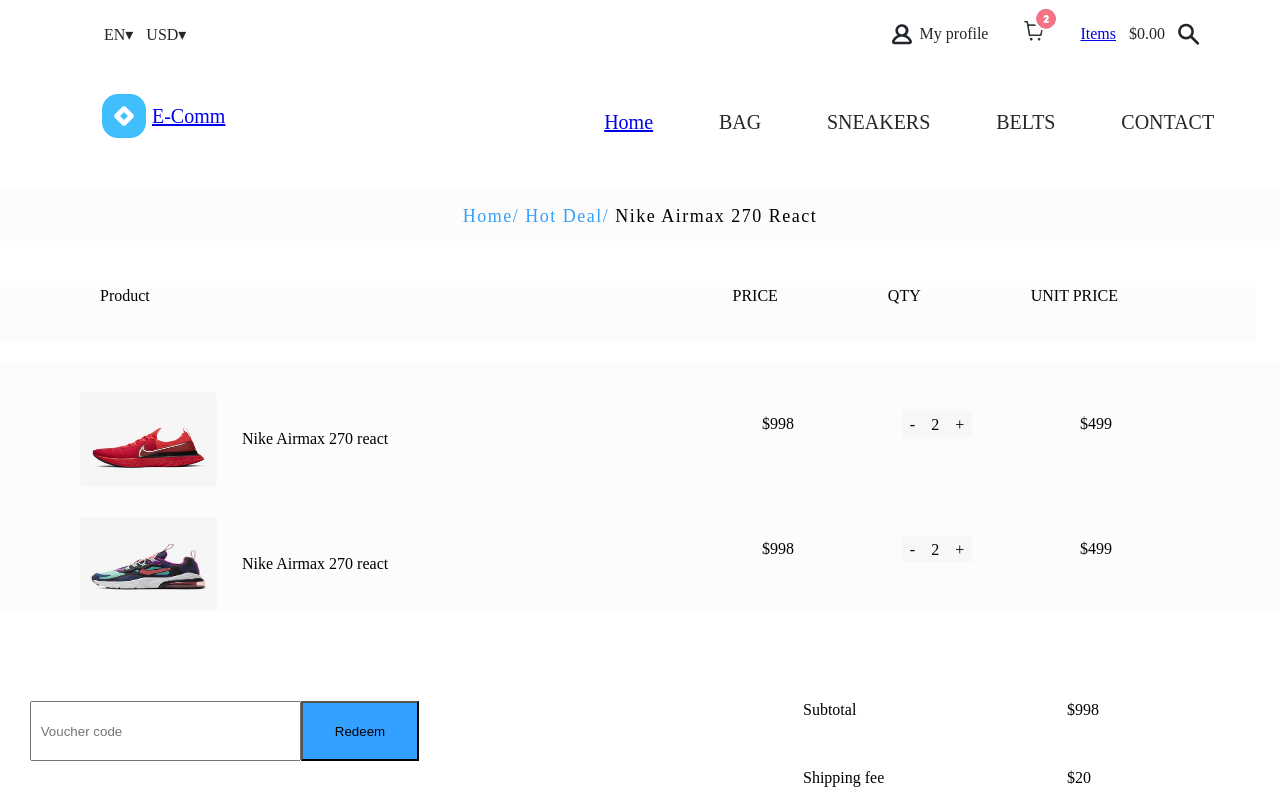
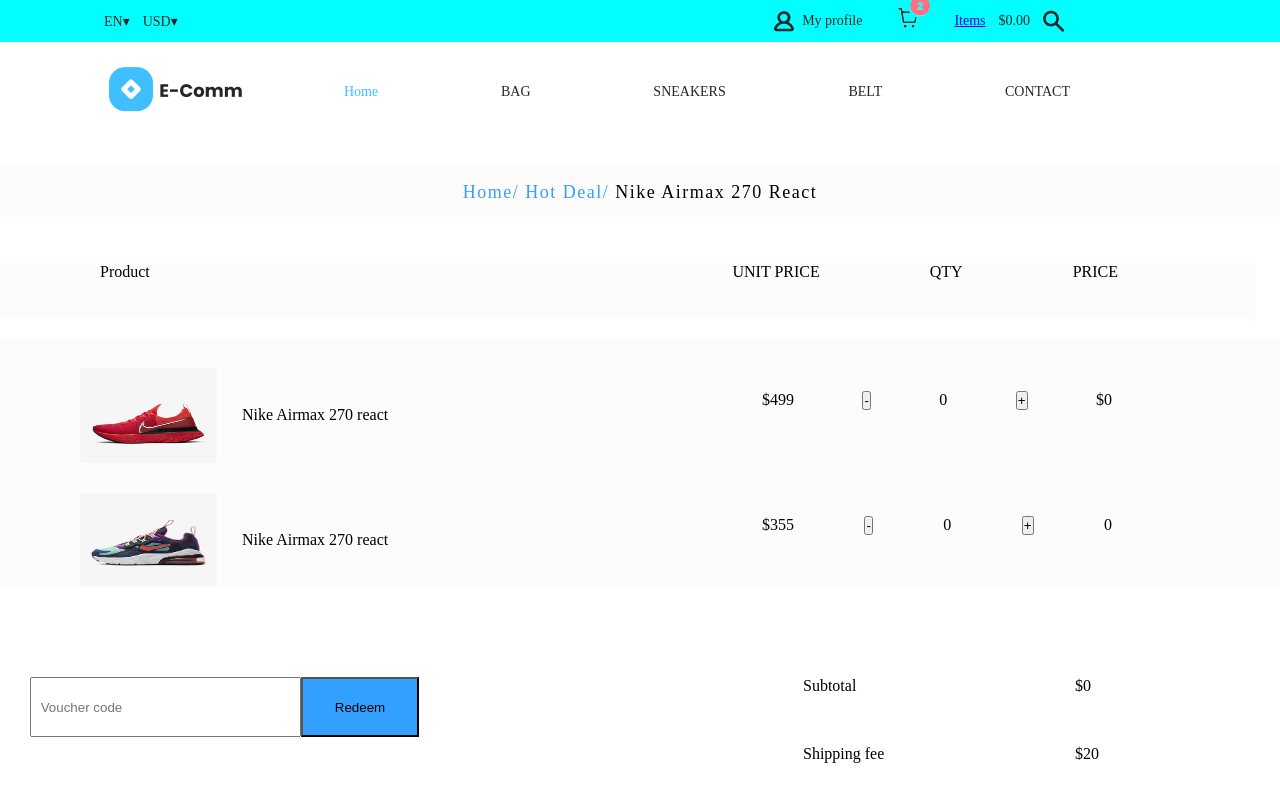
Before and after one commit to teecrown/E-Comm, a React (Vite) app: page /Cart in a window 1280 px wide. Shown: the top 800 px of the page. Built offline with nearby package versions, Linux system fonts and the light colour scheme.

Commit message:
hover state added to navbar logo.png

```diff
--- a/src/Components/Header/Header.css
+++ b/src/Components/Header/Header.css
@@ -1,10 +1,19 @@
-.headflex{
+.mom{
   width: 100%;
+  padding: 0px;
+  margin: 0px;
+  box-sizing: border-box;
+}
+.headerflex{
+
   height: 42px;
-  padding-top: 26px;
+  /* margin-top: 26px; */
+
   display: flex;
   justify-content: space-between;
   padding-left: 104px;
+  padding-right: 135px;
+  background-color: aqua;
   color:#262626;
   font-family: Proxima Nova;
 
--- a/src/Components/Header/Header.jsx
+++ b/src/Components/Header/Header.jsx
@@ -1,15 +1,15 @@
 import React from "react";
 import "./Header.css";
 import { Link } from "react-router";
-import Home from "../../Pages/Home/Home";
-import Product from "../../Pages/Productpage/Product";
+// import Home from "../../Pages/Home/Home";
+// import Product from "../../Pages/Productpage/Product";
 import Profile from '../../assets/profile.png'
 import Cart from '../../assets/Cart2.png'
 import SearchIcon from '../../assets/search-icon.png'
 const Header = () => {
   return (
-    <div className="whole">
-      <div className="headflex">
+    <div className="mom">
+      <div className="headerflex">
         <div className="leftflex">
           <p>EN▾</p>
           <p> USD▾</p>
--- a/src/Components/Navbar/Navbar.css
+++ b/src/Components/Navbar/Navbar.css
@@ -1,46 +1,98 @@
 .mom {
   margin: 0;
   padding: 0;
+  width: 100%;
   box-sizing: border-box;
   font-family: Poppins;
-  font-weight: 300px;
+  font-weight: 300;
   font-size: 20px;
   color: #262626;
 }
 
 .Navflex {
-  padding-top: 26px;
+  /* margin-top: 26px; */
   display: flex;
   justify-content: space-between;
   gap: 311px;
-
+  align-content: center;
+  padding-left: 104px;
+  padding-right: 135px;
+}
+.logo{
+  margin-top: 25px;
+  align-items: center;
 }
 
-.logoflex {
-  width: 134px;
-  height: 44px;
-  margin-left: 100px;
-  margin-top: 26px;
-  display: flex;
-  justify-content: center;
-  align-items: center;
-  gap: 6px;
-}
 .li {
   width: 780.49px;
   height: 36px;
-  margin-top: 36px;
+  margin-top: 30px;
+  cursor: pointer;
   display: flex;
-  justify-content: space-evenly;
+  justify-content: space-between;
   align-items: center;
   list-style: none;
+  text-decoration: none;
+}
+.noUnderline {
+  text-decoration: none;
+  color: #262626
+}
+.noUnderline:hover {
+  color: #40bfff;
+  text-decoration: underline;
 }
 
-li span {
+#active {
   color: #40bfff;
+}
+#active:hover {
+  color: #5a717c;
+}
+
+@media screen and (min-width: 1024px) {
+  .mom {
+    font-size: 18px;
+    font-weight: 200;
+  }
+  .Navflex {
+    gap: 200px;
+    /* margin-right: 75px;
+    margin-left: 5px; */
+  align-content: center;
+  }
+
+  .li {
+    /* width: 500px; */
+    height: auto;
+    margin-top: 26px;
+  }
+}
+@media screen and (min-width: 768px) {
+  .mom {
+    font-size: 14px;
+    font-weight: 200;
+  }
+  .Navflex {
+    gap: 100px;
+    margin-right: 75px;
+    margin-left: 5px;
+  }
+
+  .li {
+    /* width: 400px; */
+    height: auto;
+  }
+}
+@media screen and (max-width: 425px) {
+  .mom {
+    /* width: 400px; */
+    font-size: 10px;
+    font-weight: 200;
+  }
+  .Navflex {
+    gap: 40px;
+    /* margin-left: 15px; */
+  }
 
 }
-.logo{
-  text-decoration: none;
-  color: #40bfff;
-}
--- a/src/Components/Navbar/Navbar.jsx
+++ b/src/Components/Navbar/Navbar.jsx
@@ -1,26 +1,26 @@
 import React from "react";
 import "./Navbar.css";
 import { Link } from "react-router";
-import Logo from "../../assets/Icon.png";
+import Logo from "../../assets/Group.png";
+import ContactUs from "../../Pages/Contact Us/Contact-Us";
 // import Home from "../../Pages/Home/Home";
 
 const Navbar = () => {
   return (
     <div className="mom">
       <div className="Navflex">
-        <div className="logoflex">
-         <img src={Logo} />
-          <p className="logo"> <Link to="/">E-Comm</Link></p>
+        <div className="logo">
+        <Link to="/" className="noUnderline"><img src={Logo} /> </Link>
         </div>
         <div className="li">
-          <span>
+          <li>
             {" "}
-            <Link to="/"> Home </Link>
-          </span>
-          <li>BAG</li>
-          <li>SNEAKERS</li>
-          <li>BELTS</li>
-          <li>CONTACT</li>
+            <Link to="/" className="noUnderline" id="active"> Home </Link>
+            </li>
+          <li><Link to="" className="noUnderline">BAG</Link></li>
+          <li><Link to="" className="noUnderline">SNEAKERS</Link></li>
+          <li><Link to="" className="noUnderline">BELT</Link></li>
+          <li><Link to='/ContactUs' className="noUnderline"> CONTACT</Link></li>
         </div>
       </div>
     </div>
--- a/src/Pages/Cart/Cart.jsx
+++ b/src/Pages/Cart/Cart.jsx
@@ -12,6 +12,8 @@
 
 const Cart = () => {
   const [isModalOpen, setIsModalOpen] = useState(false);
+  const [count, setCount] = useState(0);
+  const [price, setPrice] = useState(0)
 
   const showModal = () => {
     setIsModalOpen(true);
@@ -22,8 +24,32 @@
   const handleCancel = () => {
     setIsModalOpen(false);
   };
+  const reduce = () => {
+    // setCount(count - 1);
+    setCount(prev => prev > 0 ? prev -1 : 0);
+  }
+const increase = () =>{
+  setCount(count+1);
+}
+
+const reduceItem2 = () =>{
+  setPrice(prev => prev > 0 ? prev -1:0)
+}
+const increaseItem2 = () =>{
+  setPrice(price+1)
+}
+
+// const add  = (a,b) => a+b ;
+// }const add = (a, b) => a + b;
 
 
+// const Subtotal = () =>{
+//   setPrice(setPrice + setCount)
+// }
+const item1 = 499* count;
+const item2 = price* 355;
+const subTotal = item1 + item2;
+const total = subTotal +20
   return (
     <div>
       <Header />
@@ -38,9 +64,9 @@
         <div className="cart-product">
           <p>Product</p>
           <div className="cart-product-flex">
+            <p>UNIT PRICE</p>
+            <p> QTY</p>
             <p>PRICE</p>
-            <p> QTY</p>
-            <p>UNIT PRICE</p>
           </div>
         </div>
         <div className="g">
@@ -50,11 +76,16 @@
               <p>Nike Airmax 270 react</p>
             </div>
             <div className="price-qty">
-              <p>$998</p>
-              <p className="increase"> - 2 + </p>
               <p>$499</p>
+
+              <button onClick={reduce}>-</button>
+              {count}
+              <button onClick={increase}>+</button>
+              <p>${item1}</p>
             </div>
           </div>
+
+
 
           <div className="cart-product-flex1" id="flex1">
             <div className="image-flex">
@@ -62,12 +93,16 @@
               <p>Nike Airmax 270 react</p>
             </div>
             <div className="price-qty">
-              <p>$998</p>
-              <p className="increase">- 2 +</p>
-              <p>$499</p>
+              <p>$355</p>
+              <button className="counter" onClick={reduceItem2}>-</button>
+              {price}
+              <button className="counter" onClick={increaseItem2}>+</button>
+              <p>{item2}</p>
             </div>
           </div>
         </div>
+
+
         <div className="input-search">
           <div>
             <label>
@@ -82,7 +117,7 @@
               <p> Coupon </p>
             </div>
             <div>
-              <p>$998</p>
+              <p> ${subTotal} </p>
               <p>$20</p>
               <p> No </p>
             </div>
@@ -91,7 +126,7 @@
         <div className="booking">
           <div className="flex-total">
             <p> TOTAL</p>
-            <p> $399 </p>
+            <p> ${total} </p>
           </div>
           <div>
             <button type="submit" className="btn-modal"onClick={showModal}>
--- /dev/null
+++ b/src/Pages/Contact Us/Contact-Us.jsx
@@ -0,0 +1,60 @@
+import React from 'react'
+import "./Contact-Us.css";
+import Card from "../../assets/Cart2.png";
+
+
+const Contact = () => {
+  return (
+    <div>
+
+<div className="credit-cardflex">
+              <div>
+                <img src={Card}/>
+              </div>
+              <div>
+                <div>
+                  <input
+                    type="text"
+                    className="modal-imput"
+                    id=""
+                    placeholder="Card Number"
+                    required
+                  />
+                </div>
+
+                <div className="cvv-flex">
+                  <div>
+                    <input
+                      type="text"
+                      id="cvv-flex"
+                      className="modal-imput"
+                      placeholder="Expiry"
+                    />
+                  </div>
+                  <div>
+                    <input
+                      type="text"
+                      id="cvv-flex"
+                      className="modal-imput"
+                      placeholder="CCV"
+                    />
+                  </div>
+                </div>
+                <div>
+                  <input
+                    type="text"
+                    className="modal-imput"
+                    id=""
+                    placeholder="Holder Number"
+                    required
+                  />
+                </div>
+              </div>
+            </div>
+
+
+    </div>
+  )
+}
+
+export default Contact
--- a/src/Pages/Home/BestSeller/BestSeller.css
+++ b/src/Pages/Home/BestSeller/BestSeller.css
@@ -9,8 +9,17 @@
   margin-top: 63px;
   display: flex;
   justify-content: center;
+
 }
-
+.li-BestSeller {
+cursor: pointer;
+}
+.li-BestSeller:hover {color: #000;
+  text-decoration: underline;
+}
+.cardcontainer img{
+  cursor: pointer;
+}
 .productFlex {
   display: flex;
   justify-content: center;
--- a/src/Pages/Home/BestSeller/BestSeller.jsx
+++ b/src/Pages/Home/BestSeller/BestSeller.jsx
@@ -16,11 +16,11 @@
     <div>
       <h2 className="BSeller"> BEST SELLER </h2>
       <div className="listflex">
-        <p> <Link to= "/Product"> All </Link> </p>
-        <p>Bags</p>
-        <p>Sneakers</p>
-        <p> Belt </p>
-        <p>Sunglasses</p>
+        <p className="li-BestSeller"> <Link to= "/Product"> All </Link> </p>
+        <p className="li-BestSeller">Bags</p>
+        <p className="li-BestSeller">Sneakers</p>
+        <p className="li-BestSeller"> Belt </p>
+        <p className="li-BestSeller">Sunglasses</p>
       </div>
       <div>
         <div className="productFlex">
--- a/src/Pages/Home/Home.css
+++ b/src/Pages/Home/Home.css
@@ -1,5 +1,6 @@
 .home {
-border: 1px solid red;
+  /* width: 100%; */
+  /* border: 1px solid red; */
   background-color: rgba(255, 255, 255, 1)
 
 }
--- a/src/Pages/Home/Home.jsx
+++ b/src/Pages/Home/Home.jsx
@@ -13,7 +13,7 @@
     <div className="home">
       <Header />
        <Navbar />
-        <Hero/>
+         <Hero/>
       <Product/>
       <BestSeller/>
       <BlueSection/>
```
Also changed, not shown: src/Pages/Contact Us/Contact-Us.css (added), src/assets/Group.png (added), src/assets/logo.png (added).
